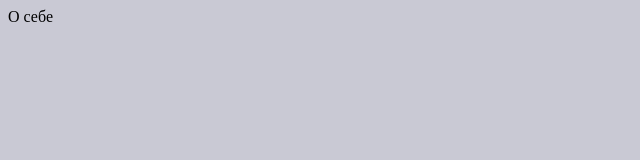
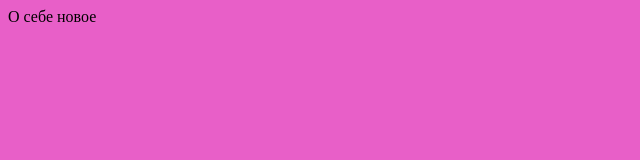
Before and after one commit to andreygladishev2008-boop/NewRep, a plain HTML site: page index.html in a window 1280 px wide. Shown: the whole page, without its empty margins (0-640 px from the left). Drawn offline with Linux system fonts and the light colour scheme.

Commit message:
3 commit

```diff
--- a/index.html
+++ b/index.html
@@ -2,5 +2,5 @@
 <link rel="stylesheet" href="style.css">
 </head>
 <body>
-О себе
+О себе новое
 </body>
--- a/style.css
+++ b/style.css
@@ -1,2 +1,2 @@
 body {
-background-color: #c9c9d4;}
+background-color: #e85fc8;}
```
